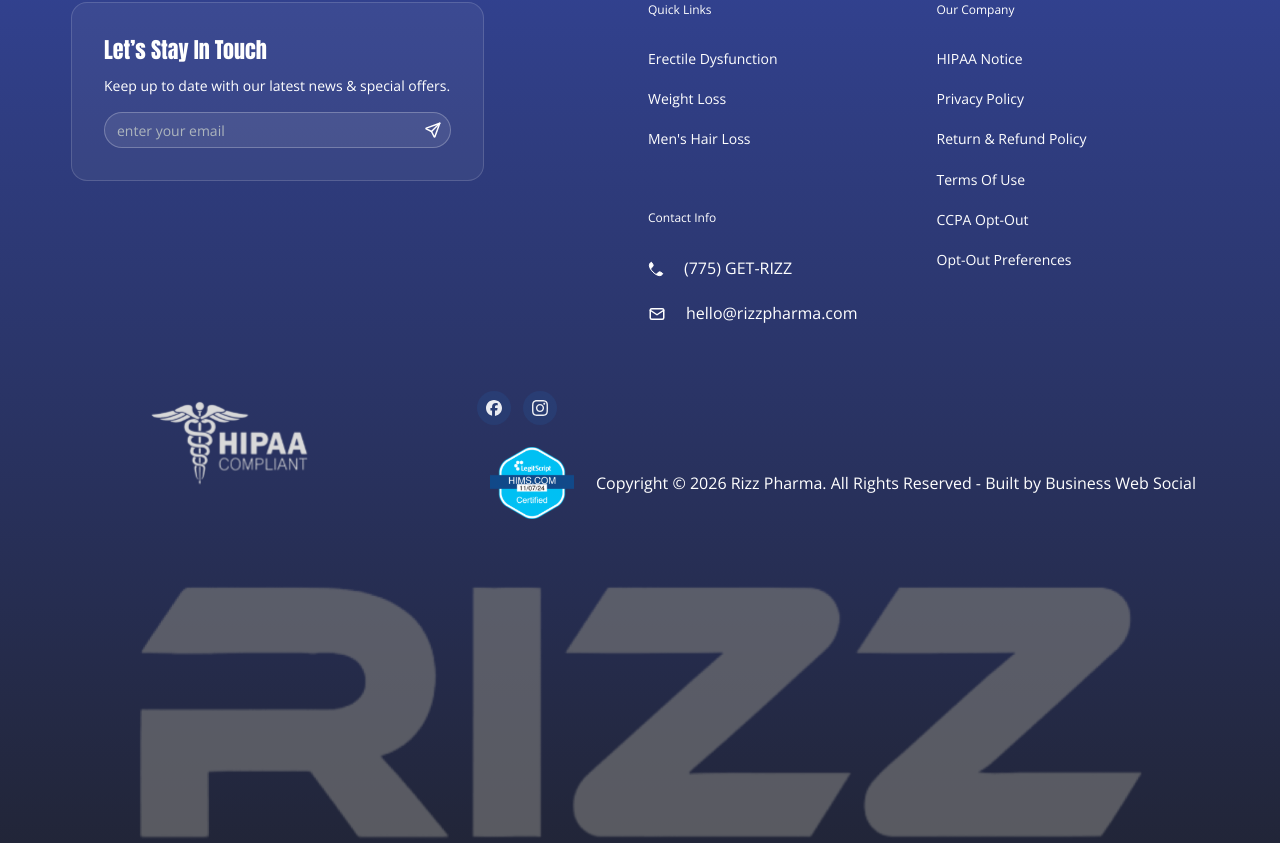
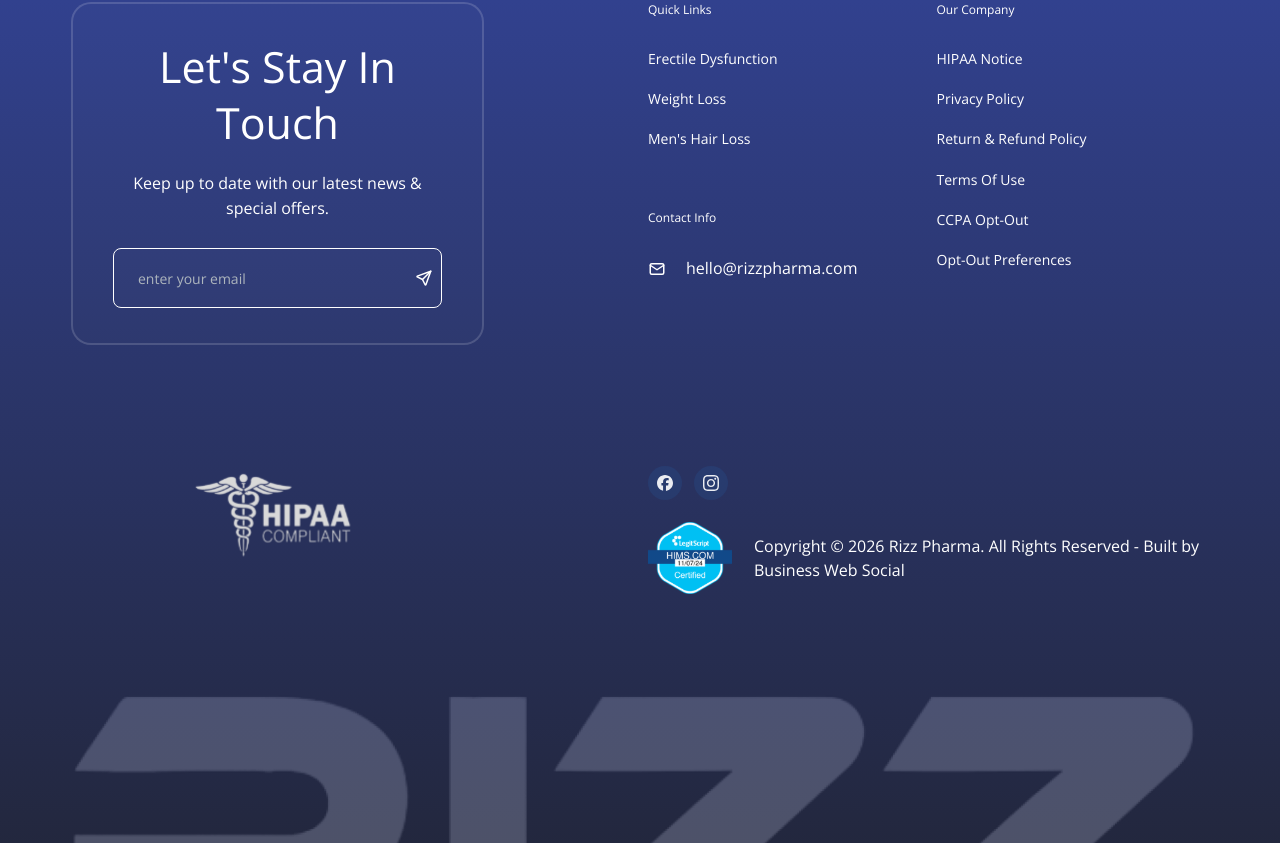
Before and after one commit to MosfiqurRubel/mantine-app, a React (Vite) app: page /faq in a window 1280 px wide. Shown: the part 1077-1920 px from the top of the page. Built offline with nearby package versions, Linux system fonts and the light colour scheme.

Commit message:
Footer - completed

```diff
--- a/src/layout/AppLayout.tsx
+++ b/src/layout/AppLayout.tsx
@@ -23,7 +23,6 @@
       transitionDuration={500}
       transitionTimingFunction="ease"
       px="0"
-      pb="10"
       header={{ height: isShrink ? 139 : 179 }}
       aside={{
         width: 260,
--- a/src/layout/Footer.tsx
+++ b/src/layout/Footer.tsx
@@ -20,10 +20,11 @@
 const legitBrand = new URL('@/assets/svgs/legitScript.svg', import.meta.url)
   .href;
 const hipaaBrand = new URL('@/assets/svgs/hipaa.svg', import.meta.url).href;
-const footerBg = new URL('@/assets/svgs/Branding.svg', import.meta.url).href;
+const footerBg = new URL('@/assets/rizz-logo-footer.png', import.meta.url).href;
 
 const Footer = () => {
   const isMobile = useMediaQuery('(max-width: 48em)');
+  const isIpad = useMediaQuery('(max-width: 62em)');
 
   return (
     <Box
@@ -56,28 +57,28 @@
 
       <Container size="1170" style={{ position: 'relative' }}>
         <Grid>
-          {/* NEWSLETTER */}
           <Grid.Col span={{ base: 12, md: 6 }}>
             <Box
               maw={{ md: 413 }}
-              p="xl"
+              py={35}
+              px={40}
               style={{
-                borderRadius: 16,
-                background: 'rgba(255,255,255,0.05)',
-                border: '1px solid rgba(255,255,255,0.15)',
+                borderRadius: 20,
+                background: 'rgba(255,255,255,0.01)',
+                border: '2px solid rgba(255,255,255,0.15)',
               }}
             >
-              <Title order={3} c="white">
-                Let’s Stay In Touch
-              </Title>
+              <Text fz={43} lh={1.3} c="white" ta={'center'}>
+                Let's Stay In Touch
+              </Text>
 
-              <Text c="white" size="sm" mt="xs">
+              <Text c="white" size="md" mt="lg" ta="center">
                 Keep up to date with our latest news & special offers.
               </Text>
 
               <TextInput
-                mt="md"
-                radius="xl"
+                mt={28}
+                radius="md"
                 placeholder="enter your email"
                 rightSection={
                   <ActionIcon variant="subtle" c="white">
@@ -86,8 +87,10 @@
                 }
                 styles={{
                   input: {
-                    backgroundColor: 'rgba(255,255,255,0.08)',
-                    border: '1px solid rgba(255,255,255,0.25)',
+                    height: 60,
+                    paddingInlineStart: 24,
+                    backgroundColor: 'rgba(255,255,255,0.01)',
+                    border: '1px solid rgba(255,255,255,1)',
                     color: 'white',
                   },
                 }}
@@ -95,35 +98,33 @@
             </Box>
           </Grid.Col>
 
-          {/* QUICK LINKS */}
           <Grid.Col span={{ base: 6, md: 3 }}>
             <FooterLinks
               title="Quick Links"
               links={['Erectile Dysfunction', 'Weight Loss', "Men's Hair Loss"]}
             />
 
-            <Stack gap="lg" mt={{ base: 30, sm: 60 }}>
+            <Stack gap="lg" mt={{ base: 40, sm: 60 }}>
               <Text size="xs" c="white" mb={10}>
                 Contact Info
               </Text>
 
-              <Group gap="lg">
+              <Group gap={isMobile ? 'sm' : 'lg'} hiddenFrom="sm">
                 <Icon name="phone" color="white" />
                 <Text size="md" c="white">
                   (775) GET-RIZZ
                 </Text>
               </Group>
 
-              <Group gap="lg">
+              <Group gap={isMobile ? 'sm' : 'lg'}>
                 <IconMail size={18} color="white" />
-                <Text size="md" c="white">
-                  hello@rizzpharma.com
+                <Text size="md" c="white" maw={{ base: 130, sm: 230 }}>
+                  {isMobile ? 'info@rizzpharma.com' : 'hello@rizzpharma.com'}
                 </Text>
               </Group>
             </Stack>
           </Grid.Col>
 
-          {/* COMPANY */}
           <Grid.Col span={{ base: 6, md: 3 }}>
             <FooterLinks
               title="Our Company"
@@ -139,18 +140,19 @@
           </Grid.Col>
         </Grid>
 
-        {/* BOTTOM */}
-        <Divider my="xl" color="transparent" />
+        <Divider my={{ base: 30, sm: 60 }} color="transparent" />
 
-        <Grid gutter={isMobile ? 40 : 80}>
-          <Grid.Col span={{ base: 12, sm: 4 }}>
-            <Center>
+        <Grid>
+          <Grid.Col span={{ base: 12, md: 6 }}>
+            <Box maw={{ md: 413 }}>
+              <Center h={100}>
                 <Image src={hipaaBrand} h={106} w="auto" fit="contain" />
               </Center>
+            </Box>
           </Grid.Col>
-          <Grid.Col span={{ base: 12, sm: 8, md: 8 }}>
-            <Stack gap={isMobile ? 40 : 22}>
-              <Group gap="sm" justify={isMobile ? 'center' : 'flex-start'}>
+          <Grid.Col span={{ base: 12, md: 6 }}>
+            <Stack gap={isIpad ? 40 : 22}>
+              <Group gap="sm" justify={isIpad ? 'center' : 'flex-start'}>
                 <ActionIcon variant="light" size="lg" radius="xl">
                   <Icon name="facebookCircle" />
                 </ActionIcon>
@@ -161,7 +163,7 @@
 
               <Flex
                 align="center"
-                direction={{ base: 'column', sm: 'row' }}
+                direction={{ base: 'column', md: 'row' }}
                 gap={{ base: 'sm', sm: 22 }}
                 justify={{ sm: 'center' }}
               >
@@ -175,14 +177,18 @@
             </Stack>
           </Grid.Col>
         </Grid>
+
+        <Center mt={{ base: 50, sm: 100 }}>
           <Image
             src={footerBg}
             fit="cover"
             style={{
               position: 'relative',
               opacity: 0.8,
+              zIndex: -1,
             }}
           />
+        </Center>
       </Container>
     </Box>
   );
```
Also changed, not shown: src/assets/rizz-logo-footer.png (added). Lines whose indentation alone changed are shown as unchanged.
